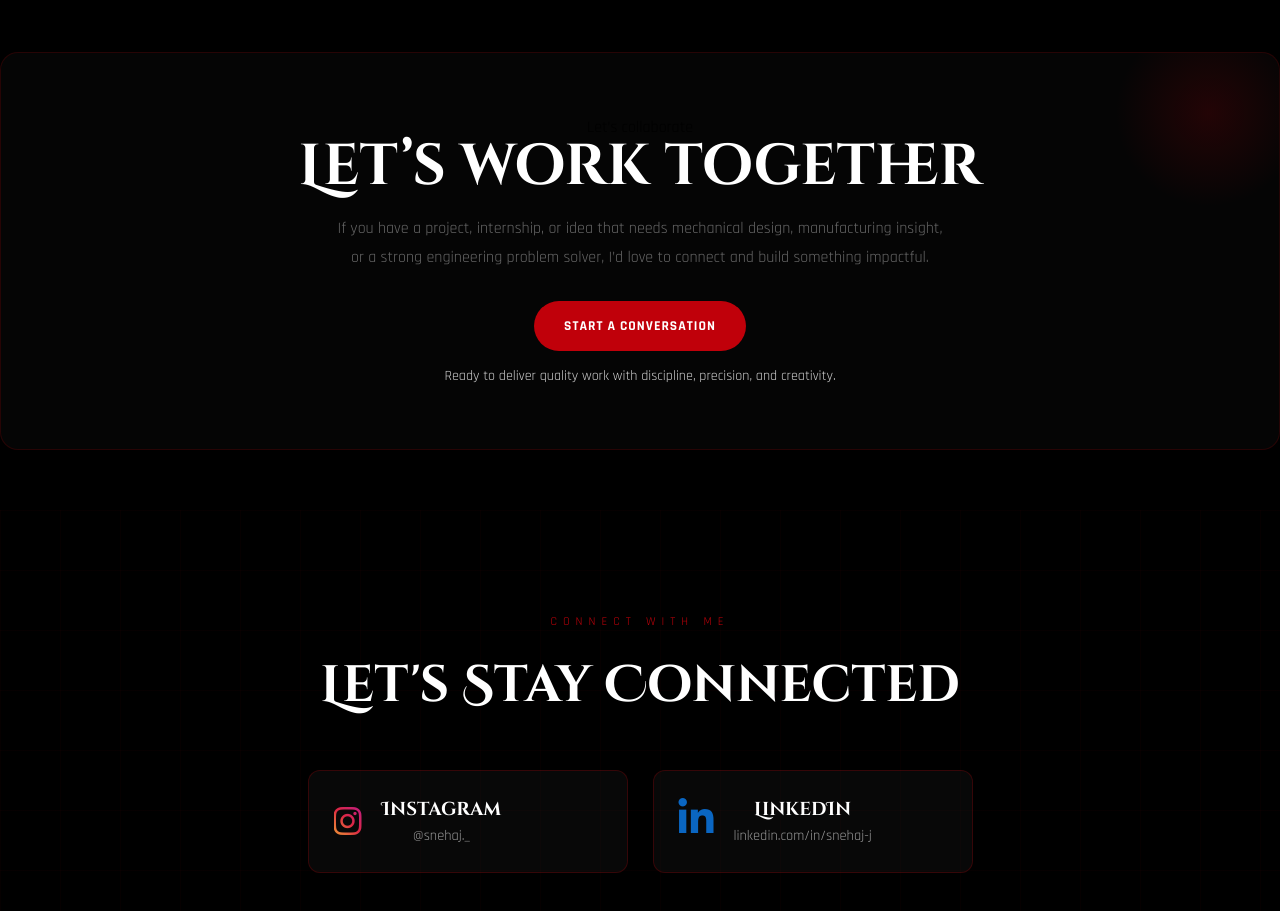
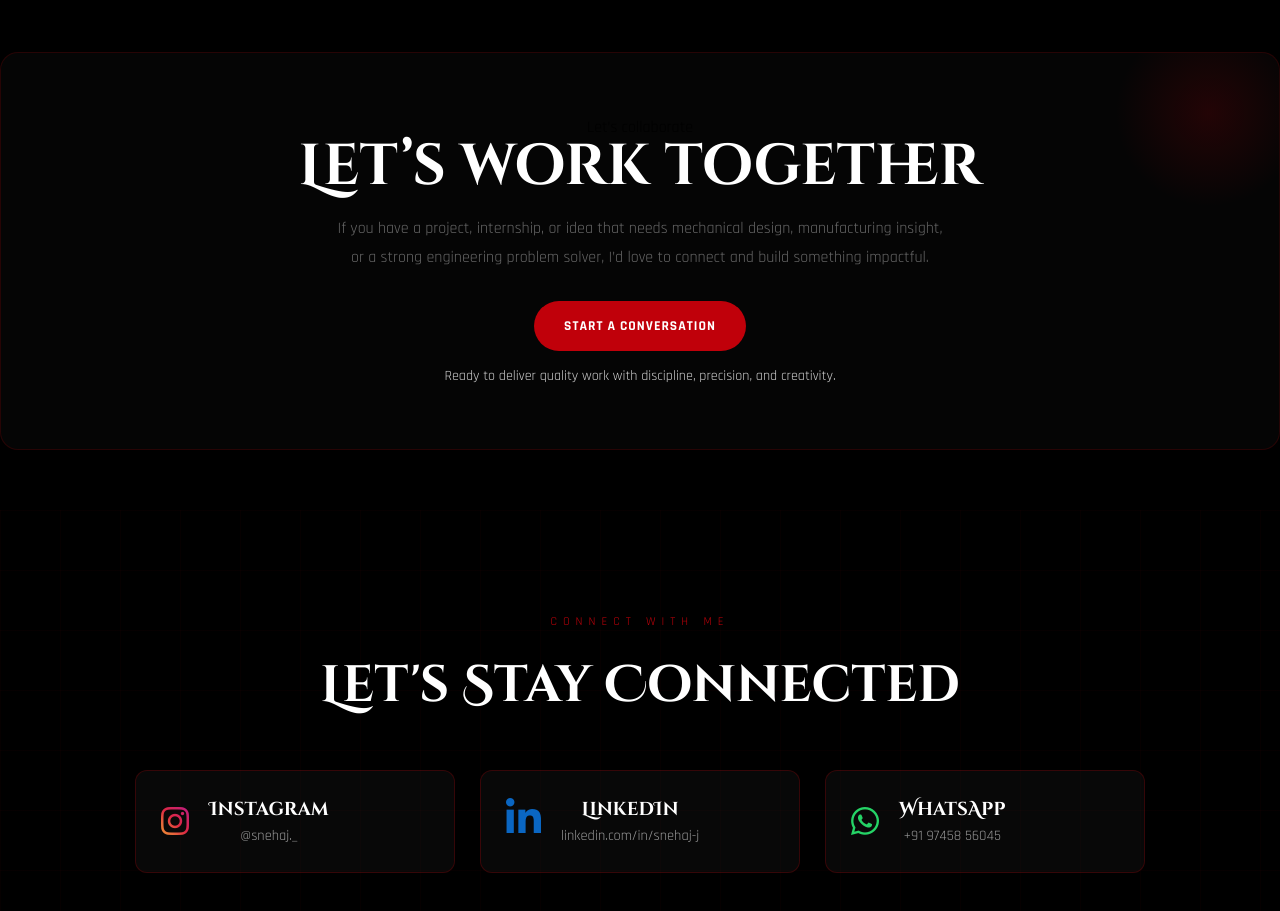
Before and after one commit to AneeshyaMadhu/snehaj_portfolio, a plain HTML site: page index.html in a window 1280 px wide. Shown: the part 4620-5531 px from the top of the page. Drawn offline with Linux system fonts and the light colour scheme.

Commit message:
updated2

```diff
--- a/index.html
+++ b/index.html
@@ -298,6 +298,15 @@
                     <p>linkedin.com/in/snehaj-j</p>
                 </div>
             </a>
+            <a href="https://wa.me/919745856045" target="_blank" class="social-card">
+    <span class="social-icon">
+        <i class="fa-brands fa-whatsapp"></i>
+    </span>
+    <div>
+        <h3>WhatsApp</h3>
+        <p>+91 97458 56045</p>
+    </div>
+</a>
         </div>
     </div>
 </section>
--- a/style.css
+++ b/style.css
@@ -412,3 +412,7 @@
 .fa-linkedin-in{
     color:#0A66C2 !important;
 }
+.fa-whatsapp{
+    color:#25D366;
+    font-size:2rem;
+}
```
